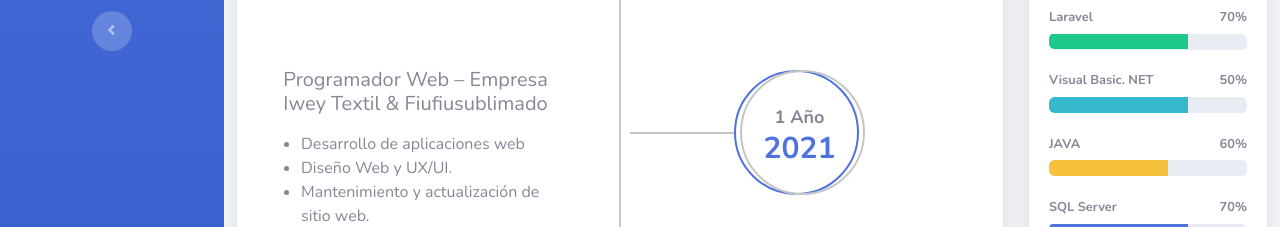
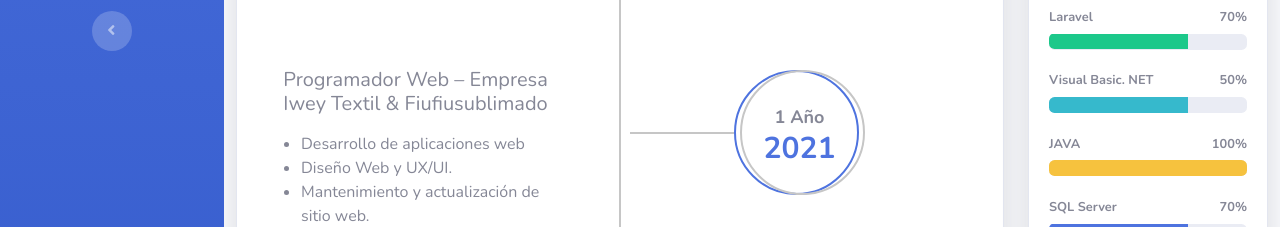
Before and after one commit to marco-antonio-gv/cv, a website with bundled scripts: page index.html in a window 1280 px wide. Shown: the part 800-1027 px from the top of the page. Built offline with nearby package versions, Linux system fonts and the light colour scheme; files whose address does not match are found by name.

Commit message:
Update index.html

```diff
--- a/index.html
+++ b/index.html
@@ -423,10 +423,10 @@
                                                 aria-valuenow="20" aria-valuemin="0" aria-valuemax="100"></div>
                                         </div>
 
-                                        <h4 class="small font-weight-bold">JAVA <span class="float-right">60%</span>
+                                        <h4 class="small font-weight-bold">JAVA <span class="float-right">100%</span>
                                         </h4>
                                         <div class="progress mb-4">
-                                            <div class="progress-bar bg-warning" role="progressbar" style="width: 60%"
+                                            <div class="progress-bar bg-warning" role="progressbar" style="width: 100%"
                                                 aria-valuenow="40" aria-valuemin="0" aria-valuemax="100"></div>
                                         </div>
                                         <h4 class="small font-weight-bold">SQL Server<span
```
